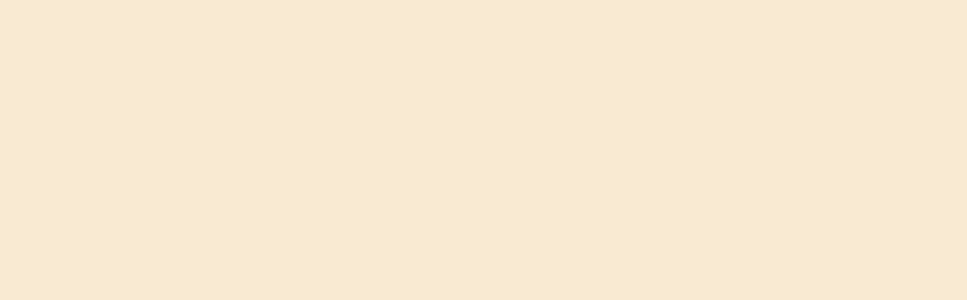
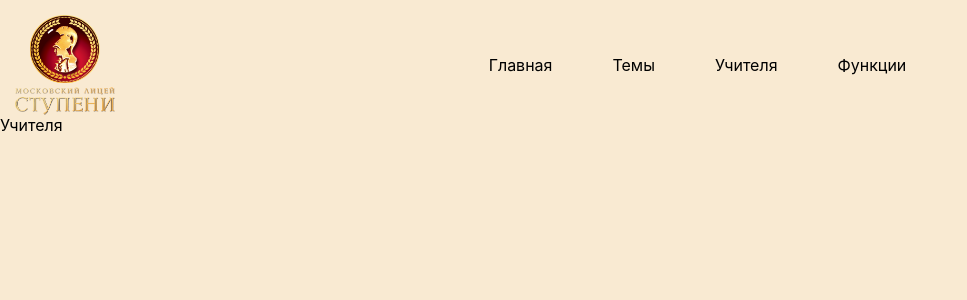
Before and after one commit to ruslan2570/e-lyceum, a React (Create React App) app: page /admin/teachers in a window 1280 px wide. Before the commit this address had no page. Shown: the top 300 px of the page, without its empty margins (0-967 px from the left). Built offline with nearby package versions, Linux system fonts and the light colour scheme.

Commit message:
Админка. Внешний вид

```diff
--- a/src/App.js
+++ b/src/App.js
@@ -5,18 +5,23 @@ import TopicsList from './Pages/TopicsList';
 import Send from './Pages/Send';
 import Consolusion from './Pages/Conclusion';
 import Login from './Pages/Login';
+import Admin from './Pages/Admin';
 
 
 function App() {
-
   return (
     <Routes>
       <Route path='/' element={<Welcome />} ></Route>
-      <Route path='/topicsList' element={<TopicsList/>} ></Route>
+      <Route path='/topicsList' element={<TopicsList />} ></Route>
       <Route path='/send' element={<Send />} ></Route>
       <Route path='/conclusion' element={<Consolusion />} ></Route>
       <Route path='/login' element={<Login />} ></Route>
-      {/* <Route path='/admin' element={<Admin />}></Route> */}
+      <Route path='/admin/*' element={<Admin />}>
+        <Route path="" element={<p>Главная</p>}></Route>
+        <Route path="topics" element={<p>Темы</p>}></Route>
+        <Route path="teachers" element={<p>Учителя</p>}></Route>
+        <Route path="funcs" element={<p>Фунции</p>}></Route>
+      </Route>
     </Routes>
   );
 }
--- /dev/null
+++ b/src/Pages/Admin.jsx
@@ -0,0 +1,33 @@
+import { useState } from "react";
+import { Link, Outlet, Route, Routes } from "react-router-dom";
+import ServerUrl from '../Const/ServerUrl';
+import '../Styles/Admin.css';
+import logo from '../img/stupeni.png';
+
+const Admin = () => {
+
+
+    return (
+        <div className="admin_wrap">
+
+            <div className="admin_header">
+                <img src={logo} className="admin_logo"></img>
+
+                <nav className="admin_nav">
+                    <Link to="/admin/">Главная</Link>
+                    <Link to="topics">Темы</Link>
+                    <Link to="teachers">Учителя</Link>
+                    <Link to="funcs">Функции</Link>
+
+                </nav>
+
+            </div>
+
+
+            <Outlet></Outlet>
+
+        </div>
+    )
+}
+
+export default Admin;
--- a/src/Pages/Login.jsx
+++ b/src/Pages/Login.jsx
@@ -19,17 +19,17 @@ const Login = () => {
     }
 
     const makeLogin = () => {
-        AuthService.login(login, password);
+        console.log(AuthService.login(login, password))
+
         // checkAuth();
     }
 
-    const checkAuth = () => {
-        alert(AuthService.validateToken("eeee"));
+    const checkAuth = async() => {
 
-        // alert(AuthService.isAuthenticated());
-        // if(AuthService.isAuthenticated()){
-        //     navigate("/admin");
-        // }
+        const result = await AuthService.isAuthenticated();
+        if(result){
+            navigate("/admin");
+        }
     }
 
     useEffect(() => {
--- a/src/Services/AuthService.js
+++ b/src/Services/AuthService.js
@@ -25,7 +25,6 @@ class AuthService {
         } else {
           return false;
         }
-
       }
       )
       .then(text => {
@@ -43,7 +42,7 @@ class AuthService {
 
   }
 
-  validateToken(token) {
+  async validateToken(token) {
     var myHeaders = new Headers();
     myHeaders.append("Content-Type", "application/json");
 
@@ -58,9 +57,14 @@ class AuthService {
       redirect: 'follow'
     };
 
-    fetch(ServerUrl + "auth.php", requestOptions)
-      .then(response => response.status === 200)
-      .catch(error => console.log('error', error));
+    try {
+      const response = await fetch(ServerUrl + "auth.php", requestOptions);
+      return response.status === 200;
+    } catch (error) {
+      console.log('error', error);
+      return false;
+    }
+
   }
 
   logout() {
@@ -73,7 +77,7 @@ class AuthService {
 
   isAuthenticated() {
     let token = this.getToken();
-    if(token != null){
+    if (token != null) {
       return this.validateToken(token);
     }
     return false;
--- /dev/null
+++ b/src/Styles/Admin.css
@@ -0,0 +1,32 @@
+.admin_wrap{
+    /* display: flex;
+    flex-direction: column;
+     */
+}
+
+.admin_header{
+    display: flex;
+    justify-content: start;
+
+
+}
+
+.admin_logo{
+    margin-left: 15px;
+    margin-right: 0px;
+    height: 100px;
+    width: 100px;
+}
+
+.admin_nav{
+    display: flex;
+    font-size: 16px;
+    align-items: center;
+}
+
+.admin_nav > a{
+    color: #010101;
+    padding-left: 30px;
+    padding-right: 30px;
+    text-decoration: none;
+}
--- a/src/Styles/TopicsList.css
+++ b/src/Styles/TopicsList.css
@@ -6,7 +6,7 @@
 }
 
 body {
-    padding-top: 55px;
+    padding-top: 15px;
 }
 
 .title_name {
```
Also changed, not shown: public/manifest.json, public/robots.txt, src/img/stupeni.png (added), 1 other file (tests, documents, lock files or other folders).
